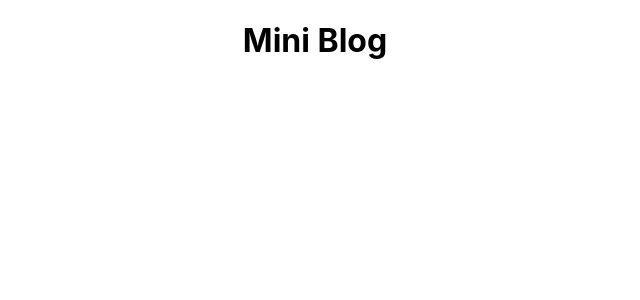
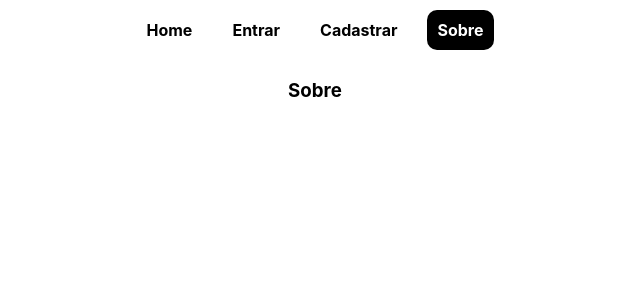
Before and after one commit to maikonsm7/miniblog, a React (Create React App) app: page /about in a window 1280 px wide. Shown: the top 300 px of the page, without its empty margins (325-965 px from the left). Built offline with nearby package versions, Linux system fonts and the light colour scheme.

Commit message:
update navbar

```diff
--- a/package.json
+++ b/package.json
@@ -8,6 +8,7 @@
     "@testing-library/user-event": "^13.5.0",
     "react": "^18.2.0",
     "react-dom": "^18.2.0",
+    "react-router-dom": "^6.21.1",
     "react-scripts": "5.0.1",
     "web-vitals": "^2.1.4"
   },
--- a/src/App.js
+++ b/src/App.js
@@ -1,9 +1,23 @@
 import './App.css';
+import { BrowserRouter, Routes, Route } from 'react-router-dom'
+import NavBar from './components/NavBar';
+import Home from './pages/Home'
+import Entrar from './pages/Entrar'
+import Cadastrar from './pages/Cadastrar'
+import About from './pages/About'
 
 function App() {
   return (
     <div className="App">
-      <h1>Mini Blog</h1>
+      <BrowserRouter>
+      <NavBar />
+      <Routes>
+        <Route path={'/'} element={<Home />}/>
+        <Route path={'/entrar'} element={<Entrar />}/>
+        <Route path={'/cadastrar'} element={<Cadastrar />}/>
+        <Route path={'/about'} element={<About />}/>
+      </Routes>
+      </BrowserRouter>
     </div>
   )
 }
--- /dev/null
+++ b/src/components/NavBar.css
@@ -0,0 +1,18 @@
+nav{
+    display: flex;
+    justify-content: center;
+    padding: 10px;
+}
+
+nav a{
+    margin: 0 10px;
+    padding: 10px;
+    text-decoration: none;
+    color: black;
+    font-weight: bold;
+    border-radius: 10px;
+}
+.active{
+    background-color: black;
+    color: white;
+}
--- /dev/null
+++ b/src/components/NavBar.jsx
@@ -0,0 +1,16 @@
+import { NavLink } from 'react-router-dom'
+import './NavBar.css'
+const NavBar = () => {
+    return(
+        <div>
+            <nav>
+            <NavLink to={'/'}>Home</NavLink>
+            <NavLink to={'/entrar'}>Entrar</NavLink>
+            <NavLink to={'/cadastrar'}>Cadastrar</NavLink>
+            <NavLink to={'/about'}>Sobre</NavLink>
+            </nav>
+        </div>
+    )
+}
+
+export default NavBar
--- /dev/null
+++ b/src/pages/About.jsx
@@ -0,0 +1,9 @@
+const About = () => {
+    return(
+        <div>
+            <h3>Sobre</h3>
+        </div>
+    )
+}
+
+export default About
--- /dev/null
+++ b/src/pages/Cadastrar.jsx
@@ -0,0 +1,9 @@
+const Cadastrar = () => {
+    return(
+        <div>
+            <h3>Cadastrar</h3>
+        </div>
+    )
+}
+
+export default Cadastrar
--- /dev/null
+++ b/src/pages/Entrar.jsx
@@ -0,0 +1,9 @@
+const Entrar = () => {
+    return(
+        <div>
+            <h3>Entrar</h3>
+        </div>
+    )
+}
+
+export default Entrar
--- /dev/null
+++ b/src/pages/Home.jsx
@@ -0,0 +1,9 @@
+const Home = () => {
+    return(
+        <div>
+            <h3>Home</h3>
+        </div>
+    )
+}
+
+export default Home
```
Also changed, not shown: 1 other file (tests, documents, lock files or other folders).
